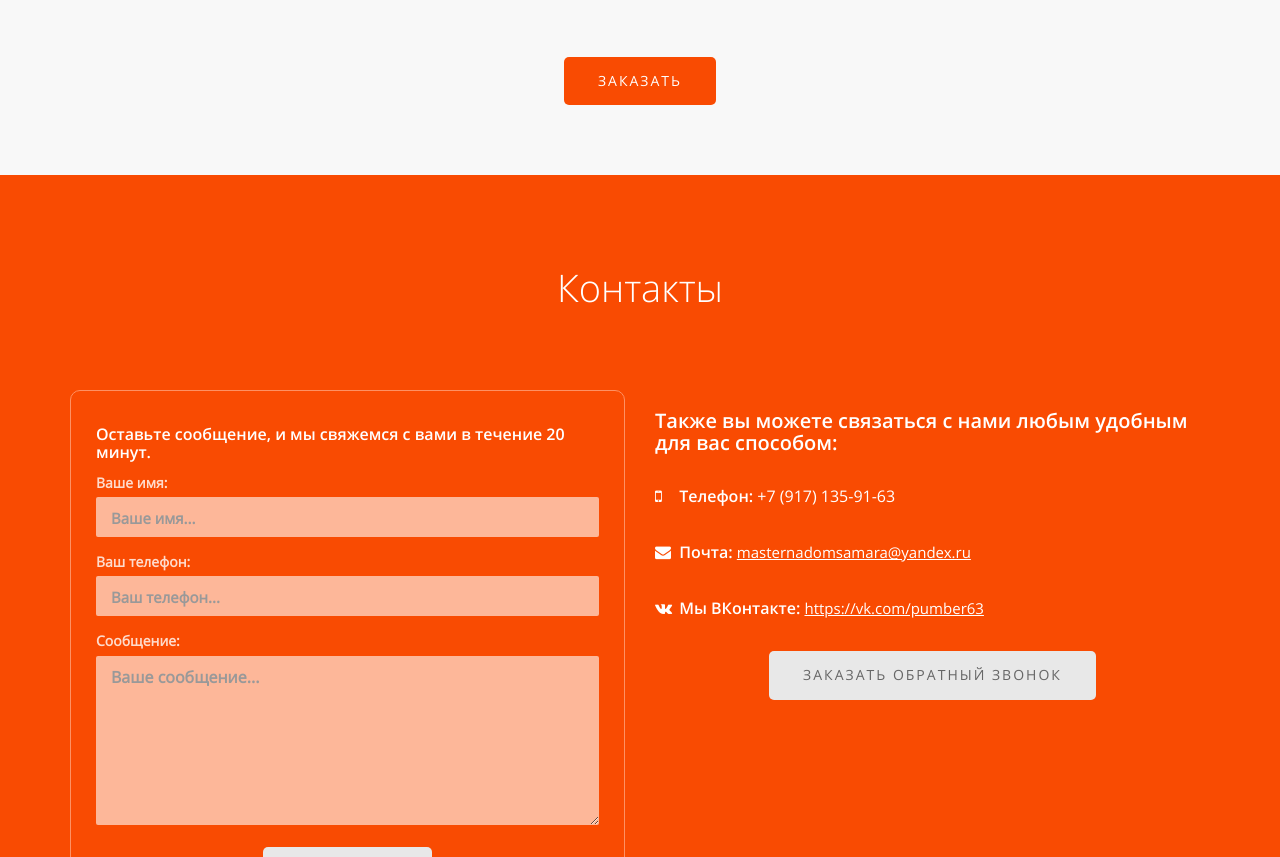
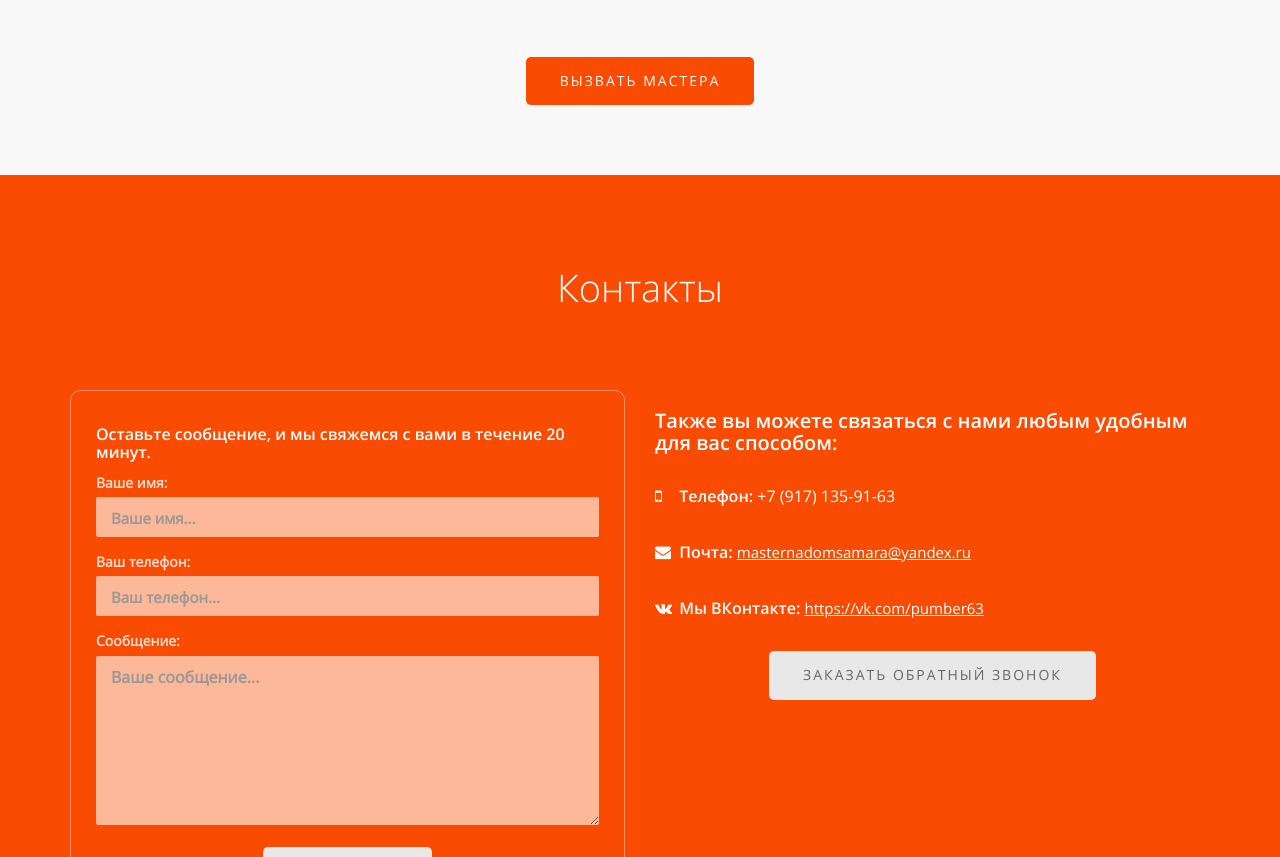
Before and after one commit to imgsrc/masternadom, a website: page app/index.html in a window 1280 px wide. Shown: the part 2006-2863 px from the top of the page. Drawn offline with Linux system fonts and the light colour scheme.

Commit message:
Мелкие правки по желанию заказчика

```diff
--- a/app/index.html
+++ b/app/index.html
@@ -314,7 +314,7 @@
 
     <div class="row">
       <div class="col-sm-12 text-center">
-        <a href="#callback" class="button">Заказать</a>
+        <a href="#callback" class="button">Вызвать мастера</a>
       </div><!-- ./col-sm-12 text-center -->
     </div><!-- ./row -->
 
```
